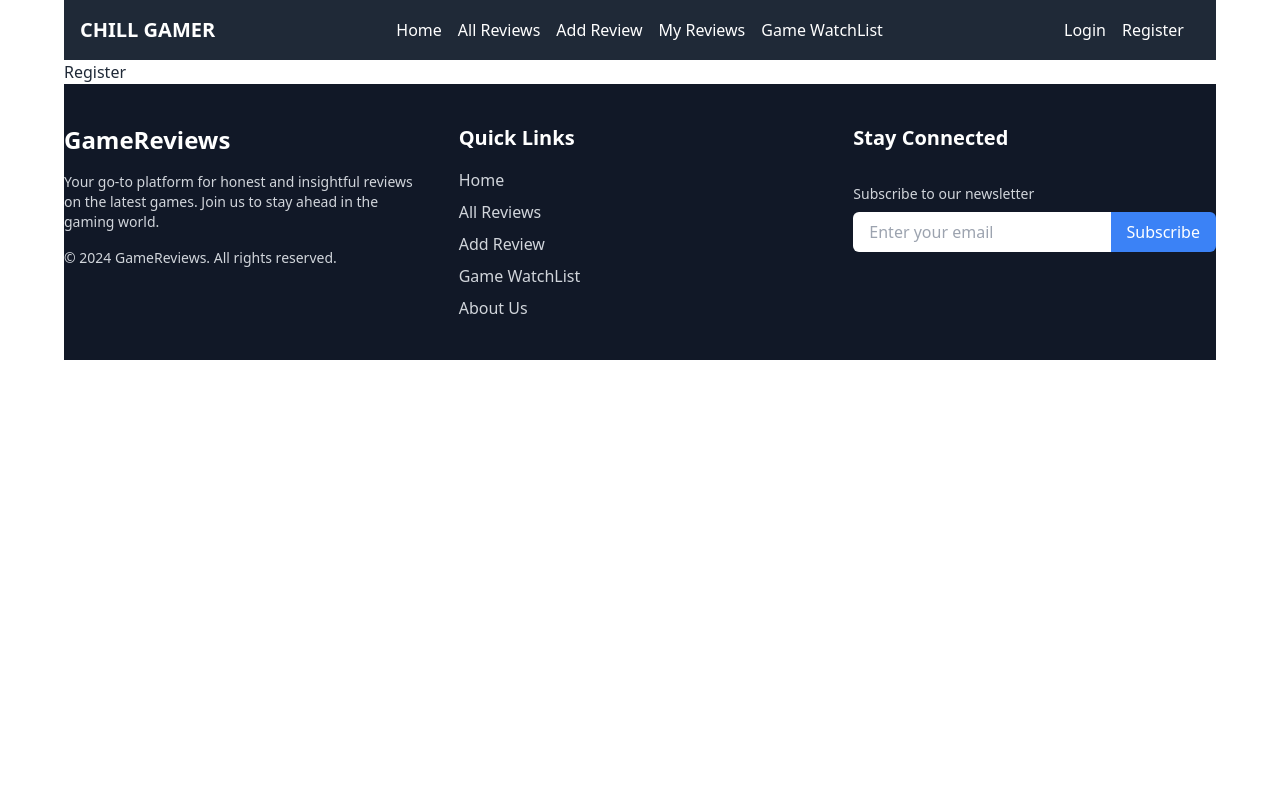
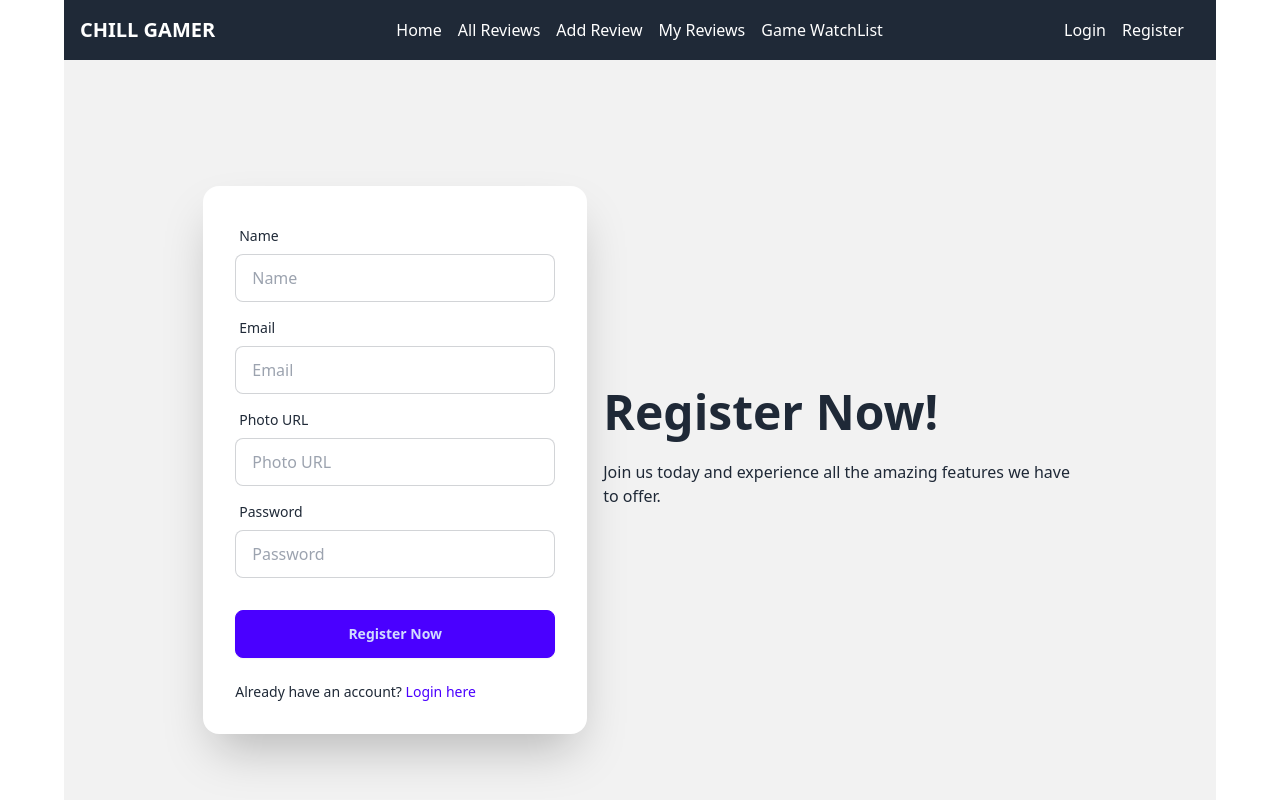
Before and after one commit to SHARIFA-AKHTER/assignment-eleven-chill-gamer, a React (Vite) app: page /register in a window 1280 px wide. Shown: the top 800 px of the page. Built offline with nearby package versions, Linux system fonts and the light colour scheme.

Commit message:
added an register file

```diff
--- a/package.json
+++ b/package.json
@@ -10,6 +10,7 @@
     "preview": "vite preview"
   },
   "dependencies": {
+    "firebase": "^11.0.2",
     "localforage": "^1.10.0",
     "match-sorter": "^8.0.0",
     "react": "^18.3.1",
--- /dev/null
+++ b/src/Providers/AuthProvider.jsx
@@ -0,0 +1,28 @@
+import { createUserWithEmailAndPassword } from "firebase/auth";
+import { createContext, useState } from "react";
+import { auth } from "../firebase/firebase.init";
+
+export const AuthContext =createContext(null)
+const AuthProvider = ({children}) => {
+    const [user, setUser] =useState(null);
+    const [loading,setLoading] = useState(true);
+
+
+    const createUser = (email, password) =>{
+        setLoading(true)
+        return createUserWithEmailAndPassword(auth, email, password)
+    }
+    const userInfo = {
+       user,
+       loading,
+       createUser,
+
+    }
+    return (
+        <AuthContext.Provider value={userInfo}>
+            {children}
+        </AuthContext.Provider>
+    );
+};
+
+export default AuthProvider;
--- a/src/components/Home.jsx
+++ b/src/components/Home.jsx
@@ -1,9 +1,11 @@
-import React from 'react';
+import React, { useState } from 'react';
 import { useLoaderData } from 'react-router-dom';
 import ReviewDetails from './ReviewDetails';
 
 const Home = () => {
-    const reviews = useLoaderData();
+    const loadedReviews = useLoaderData();
+    const [reviews,setReviews] =useState(loadedReviews);
+
     return (
         <div className='m-20'>
             <h2 className='flex justify-center mx-auto my-20'>
@@ -14,6 +16,8 @@ const Home = () => {
               reviews.map(review =><ReviewDetails
               key={review._id}
               review ={review}
+              reviews ={reviews}
+              setReviews ={setReviews}
               ></ReviewDetails>)
             }
            </div>
--- a/src/components/Register.jsx
+++ b/src/components/Register.jsx
@@ -1,10 +1,148 @@
+
+import { useContext, useState } from "react";
+import { AuthContext } from "../Providers/AuthProvider";
+import Swal from "sweetalert2"; // Assuming SweetAlert2 is installed
+import "sweetalert2/dist/sweetalert2.min.css";
 
 const Register = () => {
-    return (
-        <div>
-            <h2>Register</h2>
+  const { createUser } = useContext(AuthContext);
+  const [error, setError] = useState("");
+
+  const handleRegisterUp = (e) => {
+    e.preventDefault();
+
+    const name = e.target.name.value;
+    const email = e.target.email.value;
+    const photoURL = e.target.photoURL.value;
+    const password = e.target.password.value;
+
+    // Password validation
+    const passwordValidation = /^(?=.*[a-z])(?=.*[A-Z]).{6,}$/;
+    if (!passwordValidation.test(password)) {
+      setError(
+        "Password must include at least 6 characters, an uppercase letter, and a lowercase letter."
+      );
+      Swal.fire({
+        icon: "error",
+        title: "Invalid Password",
+        text: "Password must include at least 6 characters, an uppercase letter, and a lowercase letter.",
+      });
+      return;
+    }
+
+    setError("");
+
+    console.log("Form Register Data:", name, email, password, photoURL);
+
+    // Call createUser function
+    createUser(email, password)
+      .then((result) => {
+        console.log("User Created in Firebase:", result.user);
+
+        const newUser = { name, email, photoURL };
+        // Save new user info to the database
+        fetch("http://localhost:5000/reviews", {
+          method: "POST",
+          headers: {
+            "content-type": "application/json",
+          },
+          body: JSON.stringify(newUser),
+        })
+          .then((res) => res.json())
+          .then((data) => {
+            console.log("User Created in Database:", data);
+            Swal.fire({
+              icon: "success",
+              title: "Registration Successful",
+              text: "Your account has been created successfully!",
+            });
+          });
+      })
+      .catch((error) => {
+        console.error("Error:", error);
+        Swal.fire({
+          icon: "error",
+          title: "Registration Failed",
+          text: "Something went wrong. Please try again.",
+        });
+      });
+  };
+
+  return (
+    <div className="hero bg-base-200 min-h-screen">
+      <div className="hero-content flex-col lg:flex-row-reverse">
+        <div className="text-center lg:text-left">
+          <h1 className="text-5xl font-bold">Register Now!</h1>
+          <p className="py-6">
+            Join us today and experience all the amazing features we have to
+            offer.
+          </p>
         </div>
-    );
+        <div className="card bg-base-100 w-full max-w-sm shrink-0 shadow-2xl">
+          <form onSubmit={handleRegisterUp} className="card-body">
+            <div className="form-control">
+              <label className="label">
+                <span className="label-text">Name</span>
+              </label>
+              <input
+                type="text"
+                placeholder="Name"
+                name="name"
+                className="input input-bordered"
+                required
+              />
+            </div>
+            <div className="form-control">
+              <label className="label">
+                <span className="label-text">Email</span>
+              </label>
+              <input
+                type="email"
+                placeholder="Email"
+                name="email"
+                className="input input-bordered"
+                required
+              />
+            </div>
+            <div className="form-control">
+              <label className="label">
+                <span className="label-text">Photo URL</span>
+              </label>
+              <input
+                type="url"
+                placeholder="Photo URL"
+                name="photoURL"
+                className="input input-bordered"
+                required
+              />
+            </div>
+            <div className="form-control">
+              <label className="label">
+                <span className="label-text">Password</span>
+              </label>
+              <input
+                type="password"
+                placeholder="Password"
+                name="password"
+                className="input input-bordered"
+                required
+              />
+              {error && <p className="text-red-500 text-sm mt-1">{error}</p>}
+            </div>
+            <div className="form-control mt-6">
+              <button className="btn btn-primary">Register Now</button>
+            </div>
+            <div className="mt-4 text-sm">
+              Already have an account?{" "}
+              <a href="/login" className="link link-hover text-primary">
+                Login here
+              </a>
+            </div>
+          </form>
+        </div>
+      </div>
+    </div>
+  );
 };
 
 export default Register;
--- a/src/components/ReviewDetails.jsx
+++ b/src/components/ReviewDetails.jsx
@@ -2,7 +2,7 @@ import { Link } from "react-router-dom";
 import Swal from "sweetalert2";
 
 
-const ReviewDetails = ({ review }) => {
+const ReviewDetails = ({ review,reviews, setReviews }) => {
 
     const handleDelete = _id =>{
         console.log(_id);
@@ -30,7 +30,9 @@ const ReviewDetails = ({ review }) => {
                              text: "Your Review has been deleted.",
                              icon: "success"
                            });
-                    }
+                           const remaining = reviews.filter(rev =>rev._id !== _id)
+                           setReviews(remaining)
+                    };
                 })
             }
           });
--- /dev/null
+++ b/src/firebase/firebase.init.js
@@ -0,0 +1,20 @@
+// Import the functions you need from the SDKs you need
+import { initializeApp } from "firebase/app";
+import { getAuth } from "firebase/auth";
+// TODO: Add SDKs for Firebase products that you want to use
+// https://firebase.google.com/docs/web/setup#available-libraries
+
+// Your web app's Firebase configuration
+const firebaseConfig = {
+  apiKey: "AIzaSyD0WZ3LQU9Bgwb5-BJbVIWmZWIJ_8JtcJM",
+  authDomain: "chill-game-review.firebaseapp.com",
+  projectId: "chill-game-review",
+  storageBucket: "chill-game-review.firebasestorage.app",
+  messagingSenderId: "437043164289",
+  appId: "1:437043164289:web:edd38ebbf61f60e82ac980"
+};
+
+// Initialize Firebase
+const app = initializeApp(firebaseConfig);
+// Initialize Firebase Authentication and get a reference to the service
+export const auth = getAuth(app);
--- a/src/main.jsx
+++ b/src/main.jsx
@@ -14,6 +14,7 @@ import GameWatchlist from './components/GameWatchlist.jsx';
 import Login from './components/Login.jsx';
 import Register from './components/Register.jsx';
 import UpdateReview from './components/UpdateReview.jsx';
+import AuthProvider from './Providers/AuthProvider.jsx';
 
 const router = createBrowserRouter([
   {
@@ -56,6 +57,8 @@ const router = createBrowserRouter([
 ])
 createRoot(document.getElementById('root')).render(
   <StrictMode>
-    <RouterProvider router={router} />
+   <AuthProvider>
+      <RouterProvider router={router} />
+   </AuthProvider>
   </StrictMode>,
 )
```
Also changed, not shown: 1 other file (tests, documents, lock files or other folders).
